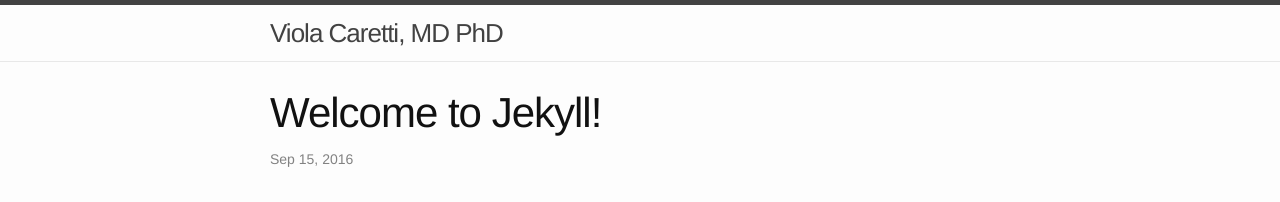
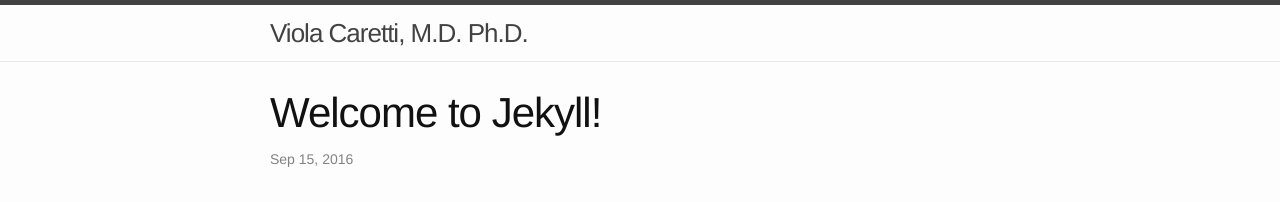
Before and after one commit to nick-codes/caretti-md.github.io, a Jekyll site: the page built from _posts/2016-09-15-welcome-to-jekyll.markdown, in a window 1280 px wide. Shown: the top 202 px of the page. Built offline with Jekyll 4.4.1, drawn with Linux system fonts in a browser that asks for light colours.

Commit message:
Include punctuation in title.

```diff
--- a/_config.yml
+++ b/_config.yml
@@ -6,7 +6,7 @@
 # 'jekyll serve'. If you change this file, please restart the server process.
 
 # Site settings
-title: Viola Caretti, MD PhD
+title: Viola Caretti, M.D. Ph.D.
 email: vcaretti@stanford.edu
 description: > # this means to ignore newlines until "baseurl:"
   Viola Caretti is an Italian MD PhD. She completed her MD at Bicocca University Milan in
```
